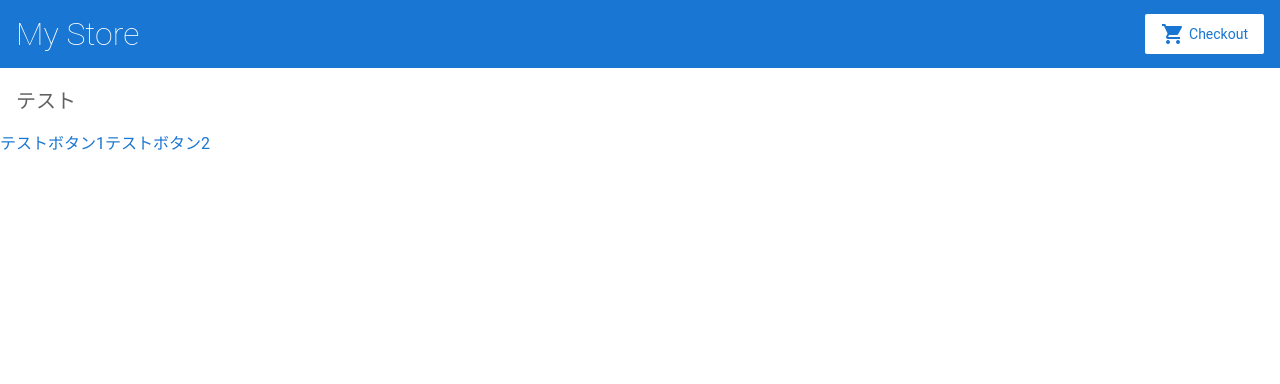
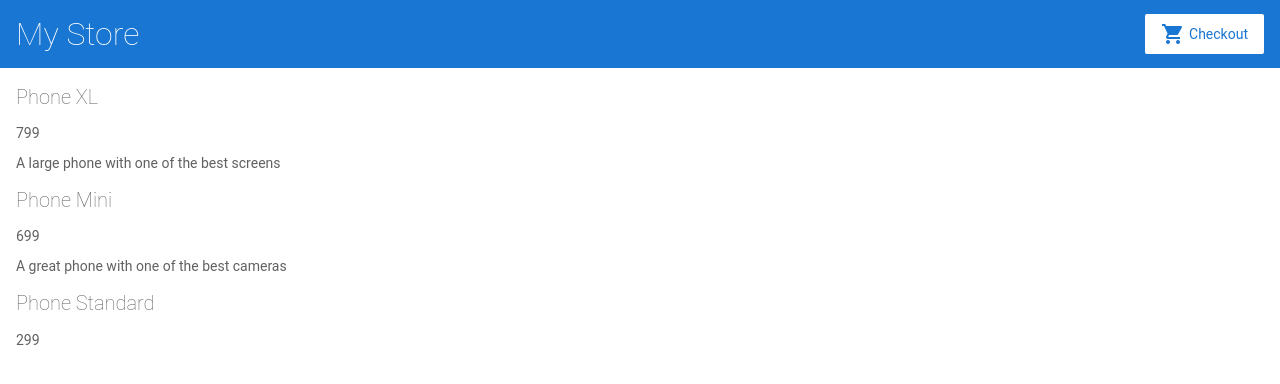
Before and after one commit to s-oyama-018/angular-, an Angular app: page / in a window 1280 px wide. Shown: the top 384 px of the page. Built offline with nearby package versions, Linux system fonts and the light colour scheme.

Commit message:
4 files modified

```diff
--- a/src/app/app.component.html
+++ b/src/app/app.component.html
@@ -4,9 +4,6 @@
   <router-outlet></router-outlet>
 </div>
 
-<a  routerLink="/topbar">テストボタン1</a>
-
-<a  routerLink="/">テストボタン2</a>
 <!--
 Copyright Google LLC. All Rights Reserved.
 Use of this source code is governed by an MIT-style license that
--- a/src/app/app.module.ts
+++ b/src/app/app.module.ts
@@ -13,7 +13,6 @@
     ReactiveFormsModule,
     RouterModule.forRoot([
       { path: '', component: ProductListComponent },
-      { path: 'topbar', component: TopBarComponent },
     ]),
   ],
   declarations: [AppComponent, TopBarComponent, ProductListComponent],
--- a/src/app/product-list/product-list.component.html
+++ b/src/app/product-list/product-list.component.html
@@ -1,5 +1,8 @@
-<h2>テスト</h2>
-
+<div *ngFor="let product of products">
+  <h2>{{ product.name }}</h2>
+  <p>{{ product.price }}</p>
+  <p>{{ product.description }}</p>
+</div>
 
 <!--
 Copyright Google LLC. All Rights Reserved.
--- a/src/app/product-list/product-list.component.ts
+++ b/src/app/product-list/product-list.component.ts
@@ -5,7 +5,7 @@
 @Component({
   selector: 'app-product-list',
   templateUrl: './product-list.component.html',
-  styleUrls: ['./product-list.component.css']
+  styleUrls: ['./product-list.component.css'],
 })
 export class ProductListComponent {
   products = products;
@@ -15,7 +15,6 @@
   }
 }
 
-
 /*
 Copyright Google LLC. All Rights Reserved.
 Use of this source code is governed by an MIT-style license that
```
